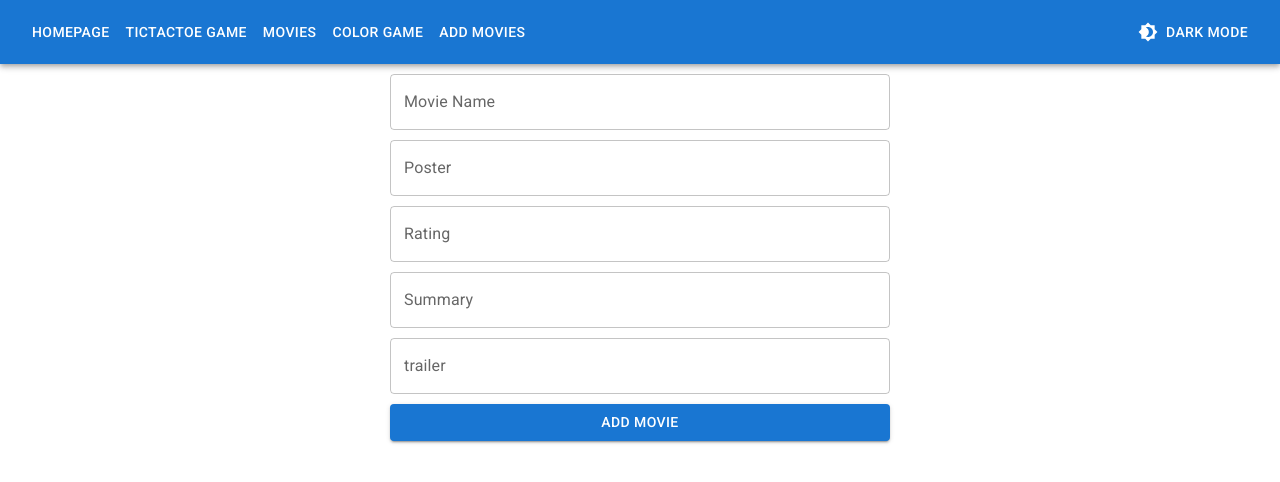
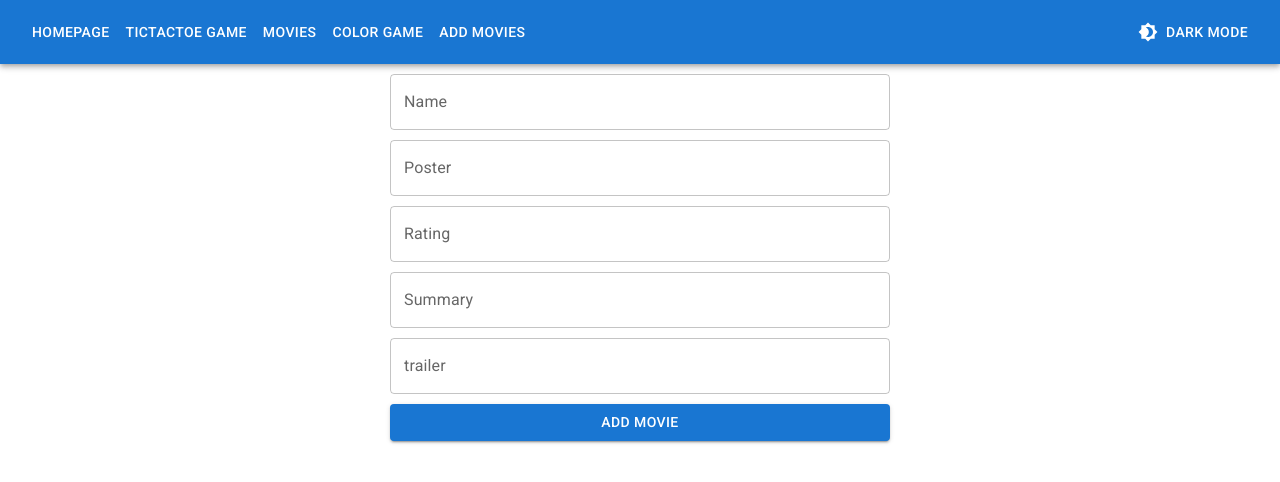
Before and after one commit to santhoshsrss/react-abc-demo, a React (Vite) app: page /Movie/addmovie in a window 1280 px wide. Shown: the top 482 px of the page. Built offline with nearby package versions, Linux system fonts and the light colour scheme.

Commit message:
golbalAPI

```diff
--- a/package.json
+++ b/package.json
@@ -18,7 +18,8 @@
     "react-confetti": "^6.1.0",
     "react-dom": "^18.2.0",
     "react-router-dom": "^6.8.0",
-    "react-use": "^17.4.0"
+    "react-use": "^17.4.0",
+    "yup": "^0.32.11"
   },
   "devDependencies": {
     "@types/react": "^18.0.26",
--- a/src/AddMovie.jsx
+++ b/src/AddMovie.jsx
@@ -1,58 +1,120 @@
-import { useState } from "react";
-import Button from '@mui/material/Button';
-import TextField from '@mui/material/TextField';
+import Button from "@mui/material/Button";
+import TextField from "@mui/material/TextField";
 import { useNavigate } from "react-router-dom";
+import { useFormik } from "formik";
+import * as yup from "yup";
+import {API} from './global';
+
+
+const formvalidation = yup.object({
+  name: yup.string().required(),
+
+  poster: yup.string().required().min(4),
+
+  rating: yup.number().required().min(1).max(10),
+
+  summary: yup.string().required().min(20),
+
+  trailer: yup.string().required().min(5).url(),
+});
 
 export function AddMovie() {
-  const [name, setname] = useState("");
-  const [poster, setposter] = useState("");
-  const [rating, setrating] = useState("");
-  const [summary, setsummary] = useState("");
-  const [trailer, settrailer] = useState("");
+  const { handleSubmit, touched, errors, values, handleChange, handleBlur } =
+    useFormik({
+      initialValues: {
+        name: "",
+        poster: "",
+        summary: "",
+        rating: "",
+        trailer: "",
+      },
+      validationSchema: formvalidation,
+      onSubmit: (newmovie) => {
+        console.log("Form Values: ", newmovie);
+        addMovie(newmovie);
+      },
+    });
+
   const navigate = useNavigate();
-  const addMovie = async() => {
-    const newmovie = {
-      name: name,
-      poster: poster,
-      summary: summary,
-      rating: rating,
-      trailer: trailer,
-    };
+  const addMovie = async (newmovie) => {
     console.log(newmovie);
-      await fetch("https://63d75fc05c4274b136f30708.mockapi.io/movies",
-      {
+    await fetch(`${API}/movies`, {
       method: "POST",
       body: JSON.stringify(newmovie),
-        headers:{
+      headers: {
         "Content-Type": "application/json",
       },
     });
-      navigate("/Movie")
+    navigate("/Movie");
   };
 
   return (
     <div>
-      <div className="add-movie-form">
-        <TextField id="outlined-basic" label="Movie Name" variant="outlined"
-          onChange={(event) => setname(event.target.value)}
-          type="text" />
-        <TextField id="outlined-basic" label="Poster" variant="outlined"
-          onChange={(event) => setposter(event.target.value)}
-          type="text" />
-        <TextField id="outlined-basic" label="Rating" variant="outlined"
-          onChange={(event) => setrating(event.target.value)}
-          type="text" />
-        <TextField id="outlined-basic" label="Summary" variant="outlined"
-          onChange={(event) => setsummary(event.target.value)}
-          type="text" />
-        <TextField id="outlined-basic" label="trailer" variant="outlined"
-          onChange={(event) => settrailer(event.target.value)}
-          type="text" />
-        <Button variant="contained" onClick={addMovie}>
+      <form onSubmit={handleSubmit} className="add-movie-form">
+        <TextField
+          name="name"
+          onBlur={handleBlur}
+          onChange={handleChange}
+          value={values.name}
+          label="Name"
+          variant="outlined"
+          type="text"
+          error={touched.name && errors.name}
+          helperText={touched.name && errors.name ? errors.name : null}
+        />
+
+        <TextField
+          name="poster"
+          onBlur={handleBlur}
+          onChange={handleChange}
+          value={values.poster}
+          label="Poster"
+          variant="outlined"
+          type="text"
+          error={touched.poster && errors.poster}
+          helperText={touched.poster && errors.poster ? errors.poster : null}
+        />
+
+        <TextField
+          name="rating"
+          onBlur={handleBlur}
+          onChange={handleChange}
+          value={values.rating}
+          label="Rating"
+          variant="outlined"
+          type="text"
+          error={touched.rating && errors.rating}
+          helperText={touched.rating && errors.rating ? errors.rating : null}
+        />
+
+        <TextField
+          name="summary"
+          onBlur={handleBlur}
+          onChange={handleChange}
+          value={values.summary}
+          label="Summary"
+          variant="outlined"
+          type="text"
+          error={touched.summary && errors.summary}
+          helperText={touched.summary && errors.summary ? errors.summary : null}
+        />
+
+        <TextField
+          name="trailer"
+          onBlur={handleBlur}
+          onChange={handleChange}
+          value={values.trailer}
+          label="trailer"
+          variant="outlined"
+          type="text"
+          error={touched.trailer && errors.trailer}
+          helperText={touched.trailer && errors.trailer ? errors.trailer : null}
+        />
+
+        <Button variant="contained" type="submit">
           Add Movie
         </Button>
-
-      </div>
+      </form>
     </div>
   );
 }
--- a/src/App.jsx
+++ b/src/App.jsx
@@ -5,77 +5,88 @@ import { MovieList } from "./MovieList";
 import { TicTacToe } from "./TicTacToe";
 import { Photos } from "./Photos";
 import { Routes, Route, Link, Navigate, useNavigate } from "react-router-dom";
-import { useState,createContext, useContext, useEffect } from "react";
+import { useState, createContext, useContext, useEffect } from "react";
 import { MovieDetails } from "./MovieDetails";
 import { Notapage } from "./Notapage";
 import { Home } from "./Home";
 import { Parent } from "./Parent";
 import { ThemeMode } from "./ThemeMode";
-import AppBar from '@mui/material/AppBar';
-import Box from '@mui/material/Box';
-import Toolbar from '@mui/material/Toolbar';
-import Typography from '@mui/material/Typography';
-import Button from '@mui/material/Button';
-import IconButton from '@mui/material/IconButton';
-import MenuIcon from '@mui/icons-material/Menu';
-import { useTheme, ThemeProvider, createTheme } from '@mui/material/styles';
-import Paper from '@mui/material/Paper';
-import Brightness4Icon from '@mui/icons-material/Brightness4';
-import Brightness7Icon from '@mui/icons-material/Brightness7';
+import AppBar from "@mui/material/AppBar";
+import Box from "@mui/material/Box";
+import Toolbar from "@mui/material/Toolbar";
+import Typography from "@mui/material/Typography";
+import Button from "@mui/material/Button";
+import IconButton from "@mui/material/IconButton";
+import MenuIcon from "@mui/icons-material/Menu";
+import { useTheme, ThemeProvider, createTheme } from "@mui/material/styles";
+import Paper from "@mui/material/Paper";
+import Brightness4Icon from "@mui/icons-material/Brightness4";
+import Brightness7Icon from "@mui/icons-material/Brightness7";
 import { Margin } from "@mui/icons-material";
 import { AddMovie } from "./AddMovie";
+import { BasicForm } from "./BasicForm";
 function App() {
-
   const navigate = useNavigate();
-  const [mode, setmode] = useState("light")
+  const [mode, setmode] = useState("light");
   const darkTheme = createTheme({
     palette: {
       mode: mode,
     },
   });
   const bgstyles = {
-          borderRadius : '0px',
-          minHeight : "100vh"
-  }
-  const [movieList, setmovieList] = useState([]);
-
-
+    borderRadius: "0px",
+    minHeight: "100vh",
+  };
 
   return (
     <ThemeProvider theme={darkTheme}>
-    <Paper sx = {bgstyles} elevation={4}>
+      <Paper sx={bgstyles} elevation={4}>
         <div className="App">
           <AppBar position="static">
             <Toolbar>
-            <Button onClick={() => navigate("/")} color="inherit">HomePage</Button>
-            <Button onClick={() => navigate("/TicTacToe")} color="inherit">TicTacToe Game</Button>
-            <Button onClick={() => navigate("/Movie")} color="inherit">Movies</Button>
-            <Button onClick={() => navigate("/AddColor")} color="inherit">Color Game</Button>
-            <Button onClick={() => navigate("/Movie/addmovie")} color="inherit">Add Movies</Button>
+              <Button onClick={() => navigate("/")} color="inherit">
+                HomePage
+              </Button>
+              <Button onClick={() => navigate("/TicTacToe")} color="inherit">
+                TicTacToe Game
+              </Button>
+              <Button onClick={() => navigate("/Movie")} color="inherit">
+                Movies
+              </Button>
+              <Button onClick={() => navigate("/AddColor")} color="inherit">
+                Color Game
+              </Button>
               <Button
-                sx = { {marginLeft: "auto"}}
-                onClick={() => setmode(mode === "light" ? "dark" : "light" )}
+                onClick={() => navigate("/Movie/addmovie")}
                 color="inherit"
-                startIcon = {mode === "light" ? <Brightness4Icon /> : <Brightness7Icon />}
+              >
+                Add Movies
+              </Button>
+              <Button
+                sx={{ marginLeft: "auto" }}
+                onClick={() => setmode(mode === "light" ? "dark" : "light")}
+                color="inherit"
+                startIcon={
+                  mode === "light" ? <Brightness4Icon /> : <Brightness7Icon />
+                }
               >
                 {mode === "light" ? "dark" : "light"} Mode
               </Button>
-
             </Toolbar>
           </AppBar>
           {/* <Counter /> */}
           <Routes>
             <Route path="/" element={<Home />} />
             <Route path="/TicTacToe" element={<TicTacToe />} />
-          <Route path="/films" element={<Navigate replace to = "/Movie" /> } />
-          <Route path="/Movie" element={<MovieList movieList = {movieList} setmovieList = {setmovieList} />} />
-          <Route path="/Movie/:san" element={<MovieDetails movieList = {movieList} />} />
-          <Route path="/Movie/addmovie" element={<AddMovie movieList = {movieList} setmovieList = {setmovieList}/>} />
+            <Route path="/films" element={<Navigate replace to="/Movie" />} />
+            <Route path="/Movie" element={<MovieList />} />
+            <Route path="/Movie/:san" element={<MovieDetails />} />
+            <Route path="/Movie/addmovie" element={<AddMovie />} />
             <Route path="/AddColor" element={<AddColor />} />
             <Route path="/Photos" element={<Photos />} />
+            <Route path="/basicform" element={<BasicForm />} />
             <Route path="/theme" element={<ThemeMode />} />
             <Route path="/*" element={<Notapage />} />
-
           </Routes>
           {/* <Parent /> */}
         </div>
@@ -84,8 +95,4 @@ return (
   );
 }
 
-
-
-
-
 export default App; //! default export
--- /dev/null
+++ b/src/BasicForm.jsx
@@ -0,0 +1,61 @@
+
+import { useFormik } from "formik";
+import * as yup from "yup";
+
+
+
+const formvalidation = yup.object({
+    email: yup
+    .string()
+    .email()
+    .required()
+    .min(15,"Need a valid email address"),
+
+    password: yup
+    .string()
+    .required("please fill the Password")
+    .min(8,"Need a valid password address")
+    .max(12, "password is too long")
+  })
+
+export function BasicForm() {
+
+  const {handleSubmit, touched, errors, values, handleChange, handleBlur} =
+  useFormik({
+    initialValues : {email : "" , password : ""},
+    validationSchema: formvalidation,
+    onSubmit: (values) => console.log("Form Values: ", values),
+
+
+});
+  return (
+    <form onSubmit={handleSubmit}>
+      <input
+      name = "email"
+      onBlur={handleBlur}
+      onChange={handleChange}
+      value = {values.email}
+      type="email"
+      placeholder="email"
+      />
+      {touched.email && errors.email ? errors.email : null}
+      <input
+      name = "password"
+      onBlur={handleBlur}
+      onChange={handleChange}
+      value = {values.password}
+      type="text"
+      placeholder="password"
+      />
+      {touched.password && errors.password ? errors.password : null}
+      <button type="submit">summit</button>
+      {/* <br />
+      Values
+      <pre>{JSON.stringify(values)}</pre>
+      Error
+      <pre>{JSON.stringify(errors)}</pre>
+      Touched
+      <pre>{JSON.stringify(touched)}</pre> */}
+    </form>
+  );
+}
--- a/src/MovieList.jsx
+++ b/src/MovieList.jsx
@@ -1,111 +1,111 @@
 import { useEffect, useState } from "react";
-import IconButton from '@mui/material/IconButton';
-import Stack from '@mui/material/Stack';
-import DeleteIcon from '@mui/icons-material/Delete';
-import Badge from '@mui/material/Badge';
-import ExpandLessIcon from '@mui/icons-material/ExpandLess';
-import ExpandMoreIcon from '@mui/icons-material/ExpandMore';
-import Card from '@mui/material/Card';
-import CardActions from '@mui/material/CardActions';
-import CardContent from '@mui/material/CardContent';
-import CardMedia from '@mui/material/CardMedia';
-import InfoIcon from '@mui/icons-material/Info';
-import { Navigate, useNavigate } from "react-router-dom";
+import IconButton from "@mui/material/IconButton";
+import DeleteIcon from "@mui/icons-material/Delete";
+import Badge from "@mui/material/Badge";
+import ExpandLessIcon from "@mui/icons-material/ExpandLess";
+import ExpandMoreIcon from "@mui/icons-material/ExpandMore";
+import Card from "@mui/material/Card";
+import CardActions from "@mui/material/CardActions";
+import CardContent from "@mui/material/CardContent";
+import InfoIcon from "@mui/icons-material/Info";
+import { useNavigate } from "react-router-dom";
+import {API} from './global';
+
 export function MovieList() {
   const [movieList, setmovieList] = useState([]);
 
-  const getmovie = () =>
-    {
-      fetch("https://63d75fc05c4274b136f30708.mockapi.io/movies")
+  const getmovie = () => {
+    fetch(`${API}/movies`)
       .then((data) => data.json())
       .then((movlis) => setmovieList(movlis));
   };
 
-  useEffect(() => getmovie() , [])
-    const deleteMovie = async(id) => {
-      await fetch(`https://63d75fc05c4274b136f30708.mockapi.io/movies/${id}`,{
-        method : "DELETE",
-      })
+  useEffect(() => getmovie(), []);
+  const deleteMovie = async (id) => {
+    await fetch(`${API}/movies/${id}`, {
+      method: `DELE${API}`
+    });
     getmovie();
-      }
+  };
   return (
-
     <div className="movie-list">
-
       {movieList.map((mv, index) => (
         <Movie
-            key ={mv.id}
+          key={mv.id}
           movie={mv}
-            id = {mv.id}
-            deleteButton = {<IconButton
-              sx = {{marginLeft: "auto"}}
-              color = "error"
-              onClick={() => deleteMovie(mv.id)}>
-              <DeleteIcon/>
-              </IconButton>}
+          id={mv.id}
+          deleteButton={
+            <IconButton
+              sx={{ marginLeft: "auto" }}
+              color="error"
+              onClick={() => deleteMovie(mv.id)}
+            >
+              <DeleteIcon />
+            </IconButton>
+          }
         />
       ))}
-
     </div>
   );
 }
 function Movie({ movie, id, deleteButton }) {
   const styles = {
-    color: movie.rating >= 8.5 ? "green" :"crimson"
-  }
-  const[show, setshow]= useState(true)
-  const navigate = useNavigate()
+    color: movie.rating >= 8.5 ? "green" : "crimson",
+  };
+  const [show, setshow] = useState(true);
+  const navigate = useNavigate();
   const summarystyle = {
-    display: show ? 'block':'none'
-  }
+    display: show ? "block" : "none",
+  };
   return (
     <Card className="movie-container">
       <img className="movie-poster" src={movie.poster} alt={movie.name} />
       <CardContent>
         <div className="movie-specs">
-            <h2 className="movie-name">{movie.name}
-                <IconButton onClick={() => setshow(!show)}
+          <h2 className="movie-name">
+            {movie.name}
+            <IconButton
+              onClick={() => setshow(!show)}
               aria-label="Movie summary"
-                color = "primary"
+              color="primary"
             >
-                { show ? <ExpandLessIcon /> : <ExpandMoreIcon />}
+              {show ? <ExpandLessIcon /> : <ExpandMoreIcon />}
             </IconButton>
             <IconButton
               onClick={() => navigate(`/movie/${id}`)}
               aria-label="Movie Trailer"
-                color = "primary"
+              color="primary"
             >
               <InfoIcon />
             </IconButton>
-
-
           </h2>
-              <p style={styles} className="movie-rating">⭐ {movie.rating}</p>
+          <p style={styles} className="movie-rating">
+            ⭐ {movie.rating}
+          </p>
         </div>
         {/* conditional styling - only update the styles */}
-        <p style={summarystyle} className="movie-summary">{movie.summary}</p>
+        <p style={summarystyle} className="movie-summary">
+          {movie.summary}
+        </p>
 
         {/* conditional rendering - Remove from DOM */}
         {/* { show ? <p className="movie-summary">{movie.summary}</p> : null } */}
       </CardContent>
       <CardActions>
-
         <Dlike /> {deleteButton}
-
       </CardActions>
-
     </Card>
   );
 }
 
-function Dlike(){
-  const[like, setlike] = useState(0);
-  const[dislike, setdislike] = useState(0);
-  return(
+function Dlike() {
+  const [like, setlike] = useState(0);
+  const [dislike, setdislike] = useState(0);
+  return (
     <div className="likdis">
       <CardActions>
         <IconButton
-          onClick={() => setlike(like+1)}
+          onClick={() => setlike(like + 1)}
           aria-label="delete"
           color="primary"
         >
@@ -114,7 +114,7 @@ function Dlike(){
           </Badge>
         </IconButton>
         <IconButton
-            onClick={() => setdislike(dislike+1) }
+          onClick={() => setdislike(dislike + 1)}
           aria-label="delete"
           color="error"
         >
@@ -123,7 +123,6 @@ function Dlike(){
           </Badge>
         </IconButton>
       </CardActions>
-
     </div>
-  )
+  );
 }
--- /dev/null
+++ b/src/global.js
@@ -0,0 +1,5 @@
+//* export const API = "https://63d75fc05c4274b136f30708.mockapi.io"
+
+// export const API = "http://localhost:4000"
+
+export const API = "https://node-project-1.vercel.app"
```
Also changed, not shown: src/MovieDetails.jsx (+16 -11 lines), 1 other file (tests, documents, lock files or other folders). Lines whose indentation alone changed are shown as unchanged.
